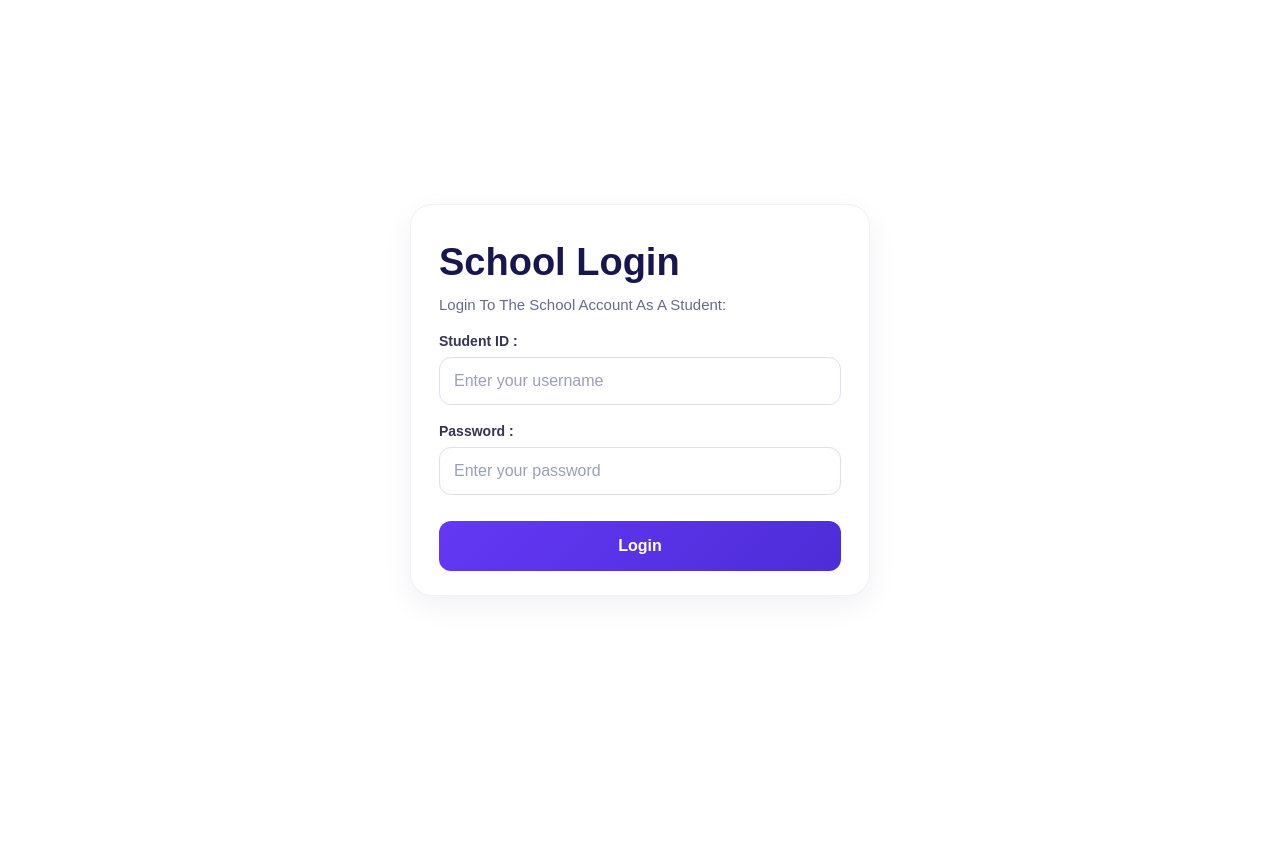
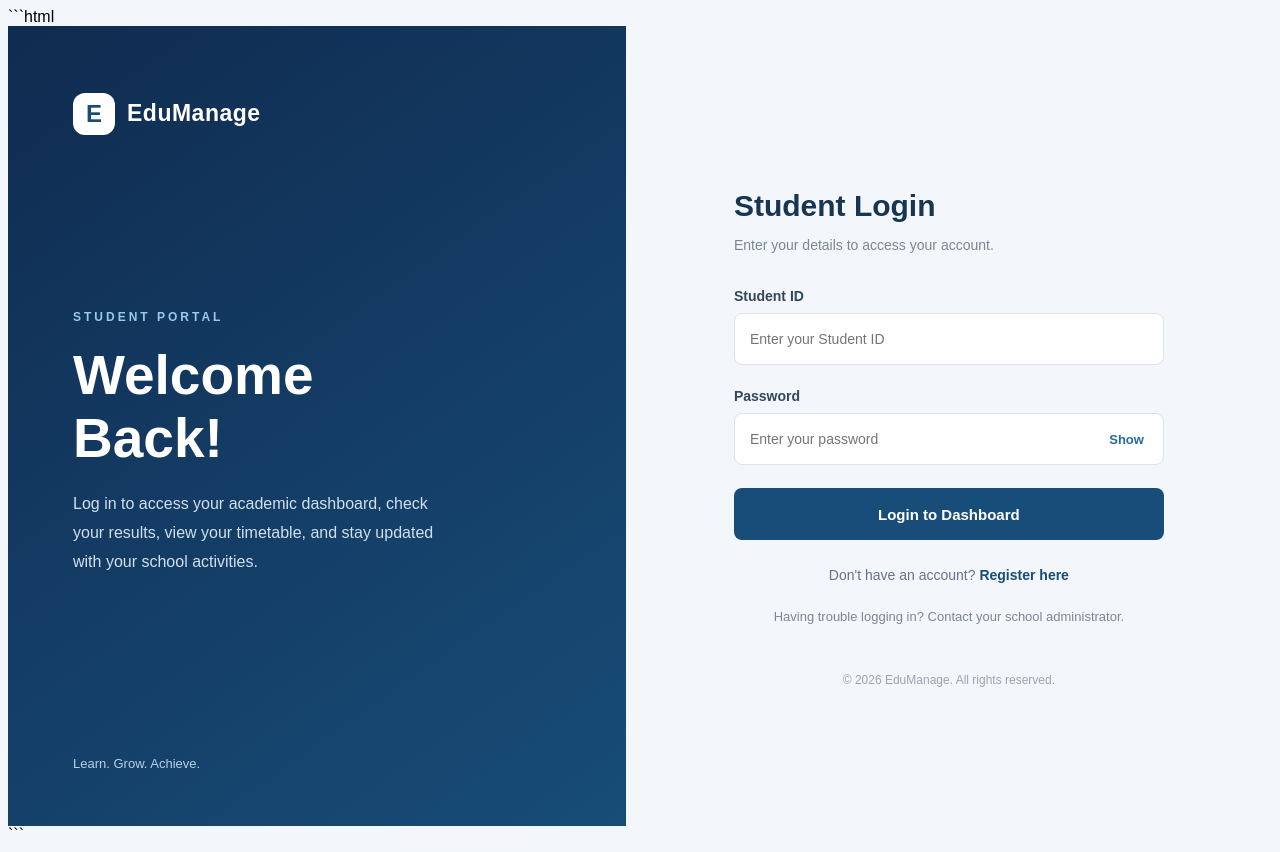
Before and after one commit to KENTECH-001/Student-Management, a Django app: page /login_student in a window 1280 px wide. Before the commit the page ends 596 px from the top, so only its background shows below. Run offline with Django 5.2, Linux system fonts and the light colour scheme.

Commit message:
corrected the login_student

````diff
--- a/static/login_student.css
+++ b/static/login_student.css
@@ -1,222 +1,354 @@
+```css
+/* GENERAL STYLING */
 
 * {
+    margin: 0;
+    padding: 0;
     box-sizing: border-box;
 }
 
-html, body {
-    margin: 0;
-    min-height: 100%;
+body {
     font-family: Arial, Helvetica, sans-serif;
+    background: #f3f6fb;
+    min-height: 100vh;
 }
 
-body {
+.login-container {
+    display: flex;
     min-height: 100vh;
-    display: grid;
-    place-items: center;
-    padding: 24px 16px;
-    background: #ffffff;
-    color: #17164f;
 }
 
-.login-page {
-    width: 100%;
+
+/* LEFT SECTION */
+
+.login-left {
+    width: 45%;
+    background: linear-gradient(145deg, #102b50, #174d78);
+    color: white;
+
+    padding: 55px 65px;
+
     display: flex;
-    justify-content: center;
+    flex-direction: column;
+    justify-content: space-between;
 }
 
-.login-card {
-    width: min(100%, 460px);
-    padding: 32px 28px 24px;
-    border: 1px solid #f0f0f6;
-    border-radius: 22px;
-    background: #ffffff;
-    box-shadow: 0 10px 30px rgba(23, 22, 79, 0.06);
+.brand,
+.mobile-brand {
+    display: flex;
+    align-items: center;
+    gap: 12px;
 }
 
-.brand-block {
+.brand h2,
+.mobile-brand h2 {
+    font-size: 23px;
+    letter-spacing: 0.5px;
+}
+
+.brand-icon {
+    width: 42px;
+    height: 42px;
+
+    background: white;
+    color: #174d78;
+
     display: flex;
     align-items: center;
-    gap: 14px;
+    justify-content: center;
+
+    border-radius: 12px;
+
+    font-size: 24px;
+    font-weight: bold;
+}
+
+.welcome-label {
+    color: #9bc8ed;
+    font-size: 12px;
+    font-weight: bold;
+    letter-spacing: 3px;
+}
+
+.welcome-text h1 {
+    font-size: 55px;
+    line-height: 1.15;
+    margin: 20px 0;
+}
+
+.welcome-text p {
+    color: #d0e0ee;
+    font-size: 16px;
+    line-height: 1.8;
+    max-width: 390px;
+}
+
+.left-footer {
+    color: #b8d1e7;
+    font-size: 13px;
+}
+
+
+/* RIGHT SECTION */
+
+.login-right {
+    width: 55%;
+
+    display: flex;
+    align-items: center;
+    justify-content: center;
+
+    padding: 40px 25px;
+}
+
+.form-wrapper {
+    width: 100%;
+    max-width: 430px;
+}
+
+.form-heading h2 {
+    color: #173653;
+    font-size: 30px;
     margin-bottom: 10px;
 }
 
-.brand-mark {
-    display: grid;
-    place-items: center;
-    width: 52px;
-    height: 52px;
-    border-radius: 16px;
-    background: #f0ebff;
-    font-size: 28px;
+.form-heading p {
+    color: #7b8794;
+    font-size: 14px;
+    margin-bottom: 35px;
 }
 
-.eyebrow {
-    margin: 0;
-    color: #6438f5;
-    font-size: 12px;
-    font-weight: 700;
-    letter-spacing: 0.12em;
-    text-transform: uppercase;
+.mobile-brand {
+    display: none;
 }
 
-h1 {
-    margin: 5px 0 0;
-    color: #17164f;
-    font-size: clamp(28px, 4vw, 38px);
-    line-height: 1.1;
+
+/* FORM INPUTS */
+
+.form-group {
+    margin-bottom: 23px;
 }
 
-.subtitle {
-    margin: 12px 0 20px;
-    color: #666b8d;
-    font-size: 15px;
+.form-group label {
+    display: block;
+
+    color: #33475b;
+    font-size: 14px;
+    font-weight: 600;
+
+    margin-bottom: 9px;
 }
 
-.role-label {
-    margin: 0 0 10px;
-    color: #343454;
+.form-group input {
+    width: 100%;
+    height: 52px;
+
+    padding: 0 15px;
+
+    border: 1px solid #dce3eb;
+    border-radius: 8px;
+
+    background: white;
+
     font-size: 14px;
-    font-weight: 700;
+    outline: none;
+
+    transition: 0.2s;
 }
 
-.role-picker {
-    display: flex;
-    flex-direction: row;
-    gap: 10px;
-    margin-bottom: 22px;
+.form-group input:focus {
+    border-color: #246b9e;
+    box-shadow: 0 0 0 3px rgba(36, 107, 158, 0.1);
 }
 
-.role-button {
-    flex: 1;
-    min-width: 0;
-    min-height: 44px;
-    padding: 8px 6px;
-    border: 1px solid #e5e7f2;
-    border-radius: 12px;
-    background: #ffffff;
-    color: #343454;
-    font: inherit;
-    font-weight: 700;
-    font-size: 13px;
-    cursor: pointer;
-    transition: all 0.2s ease;
-    box-shadow: inset 0 0 0 1px rgba(100, 56, 245, 0.04);
+
+/* PASSWORD FIELD */
+
+.password-wrapper {
+    position: relative;
 }
 
-.role-button:hover {
-    border-color: #6438f5;
-    color: #6438f5;
+.password-wrapper input {
+    padding-right: 70px;
+}
+
+.toggle-password {
+    position: absolute;
+
+    right: 14px;
+    top: 50%;
+
+    transform: translateY(-50%);
+
+    border: none;
+    background: none;
+
+    color: #246b9e;
+
+    font-size: 13px;
+    font-weight: bold;
+
+    cursor: pointer;
+}
+
+
+/* LOGIN BUTTON */
+
+.login-button {
+    width: 100%;
+    height: 52px;
+
+    border: none;
+    border-radius: 8px;
+
+    background: #174d78;
+    color: white;
+
+    font-size: 15px;
+    font-weight: bold;
+
+    cursor: pointer;
+
+    transition: 0.2s;
+}
+
+.login-button:hover {
+    background: #103957;
     transform: translateY(-1px);
 }
 
-.role-button.active {
-    border-color: #6438f5;
-    background: #6438f5;
-    color: #ffffff;
-    box-shadow: 0 10px 20px rgba(100, 56, 245, 0.18);
+
+/* DJANGO MESSAGES */
+
+.message {
+    padding: 12px 15px;
+    border-radius: 7px;
+
+    margin-bottom: 20px;
+
+    font-size: 13px;
+    line-height: 1.5;
 }
 
-.message-box {
-    margin-bottom: 20px;
-    padding: 12px 14px;
-    border: 1px solid rgba(180, 35, 50, 0.15);
-    border-left: 4px solid #b42332;
-    border-radius: 10px;
-    background: #fff3f5;
-    color: #8f1d2c;
+.message.error {
+    background: #fff0f0;
+    color: #b42318;
 }
 
-.message-box p {
-    margin: 0;
+.message.success {
+    background: #eaf8ef;
+    color: #18733c;
+}
+
+.message.warning {
+    background: #fff7e6;
+    color: #946200;
+}
+
+.message.info {
+    background: #eaf3ff;
+    color: #175b9a;
+}
+
+
+/* REGISTRATION SECTION */
+
+.register-section {
+    text-align: center;
+    margin-top: 27px;
+}
+
+.register-section p {
+    color: #64748b;
     font-size: 14px;
 }
 
-form {
-    display: flex;
-    flex-direction: column;
-    gap: 18px;
-}
-
-.field-group {
-    display: flex;
-    flex-direction: column;
-    gap: 8px;
-}
-
-label {
-    color: #343454;
-    font-size: 14px;
-    font-weight: 700;
-}
-
-input {
-    width: 100%;
-    min-height: 48px;
-    padding: 12px 14px;
-    border: 1px solid #dddff1;
-    border-radius: 12px;
-    background: #ffffff;
-    color: #17164f;
-    font: inherit;
-    transition: border-color 0.2s ease, box-shadow 0.2s ease;
-}
-
-input::placeholder {
-    color: #9aa0b7;
-}
-
-input:focus {
-    border-color: #6438f5;
-    box-shadow: 0 0 0 3px rgba(100, 56, 245, 0.12);
-    outline: none;
-}
-
-.submit-btn {
-    min-height: 50px;
-    margin-top: 8px;
-    border: none;
-    border-radius: 12px;
-    background: linear-gradient(135deg, #6438f5 0%, #4d2dd7 100%);
-    color: #ffffff;
-    font: inherit;
-    font-weight: 700;
-    cursor: pointer;
-    transition: transform 0.2s ease, box-shadow 0.2s ease;
-}
-
-.submit-btn:hover {
-    transform: translateY(-1px);
-    box-shadow: 0 12px 25px rgba(100, 56, 245, 0.24);
-}
-
-.switch-link {
-    margin: 18px 0 0;
-    text-align: center;
-    color: #666b8d;
-    font-size: 14px;
-}
-
-.switch-link a {
-    color: #6438f5;
-    font-weight: 700;
+.register-section a {
+    color: #174d78;
+    font-weight: bold;
     text-decoration: none;
 }
 
-.switch-link a:hover {
+.register-section a:hover {
     text-decoration: underline;
 }
 
-@media (max-width: 480px) {
-    .login-card {
-        padding: 24px 18px 20px;
+
+/* HELP TEXT */
+
+.help-text {
+    color: #7b8794;
+    font-size: 13px;
+    line-height: 1.7;
+
+    text-align: center;
+
+    margin-top: 23px;
+}
+
+
+/* FOOTER */
+
+.form-footer {
+    text-align: center;
+
+    color: #9aa4af;
+    font-size: 12px;
+
+    margin-top: 45px;
+}
+
+
+/* MOBILE RESPONSIVENESS */
+
+@media (max-width: 800px) {
+
+    .login-container {
+        display: block;
     }
 
-    .role-picker {
-        gap: 6px;
+    .login-left {
+        display: none;
     }
 
-    .role-button {
-        font-size: 12px;
-        padding: 8px 4px;
+    .login-right {
+        width: 100%;
+        min-height: 100vh;
+
+        padding: 35px 22px;
     }
+
+    .mobile-brand {
+        display: flex;
+        margin-bottom: 45px;
+    }
+
+    .mobile-brand h2 {
+        color: #173653;
+    }
+
+    .form-heading h2 {
+        font-size: 27px;
+    }
+
+    .form-heading p {
+        margin-bottom: 30px;
+    }
+
 }
+
+@media (max-width: 400px) {
+
+    .login-right {
+        padding: 25px 18px;
+    }
+
+    .mobile-brand {
+        margin-bottom: 35px;
+    }
+
+    .form-heading h2 {
+        font-size: 24px;
+    }
+
+}
--- a/templates/login_student.html
+++ b/templates/login_student.html
@@ -1,48 +1,189 @@
+```html
+{% load static %}
 
-{% load static %}
 <!DOCTYPE html>
 <html lang="en">
 <head>
     <meta charset="UTF-8">
     <meta name="viewport" content="width=device-width, initial-scale=1.0">
-    <title>School Login</title>
+
+    <title>Student Login | EduManage</title>
+
     <link rel="stylesheet" href="{% static 'login_student.css' %}">
 </head>
+
 <body>
-    <main class="login-page">
-        <section class="login-card">
 
-            <div>
-                <h1>School Login</h1>
+    <div class="login-container">
+
+        <!-- LEFT SECTION -->
+        <div class="login-left">
+
+            <div class="brand">
+                <div class="brand-icon">E</div>
+                <h2>EduManage</h2>
             </div>
 
-            <p class="subtitle">Login To The School Account As A Student:</p>
+            <div class="welcome-text">
 
+                <span class="welcome-label">STUDENT PORTAL</span>
+
+                <h1>Welcome<br>Back!</h1>
+
+                <p>
+                    Log in to access your academic dashboard,
+                    check your results, view your timetable,
+                    and stay updated with your school activities.
+                </p>
+
+            </div>
+
+            <div class="left-footer">
+                Learn. Grow. Achieve.
+            </div>
+
+        </div>
+
+
+        <!-- RIGHT SECTION -->
+        <div class="login-right">
+
+            <div class="form-wrapper">
+
+                <!-- MOBILE BRAND -->
+                <div class="mobile-brand">
+                    <div class="brand-icon">E</div>
+                    <h2>EduManage</h2>
+                </div>
+
+
+                <div class="form-heading">
+                    <h2>Student Login</h2>
+                    <p>Enter your details to access your account.</p>
+                </div>
+
+
+                <!-- DJANGO MESSAGES -->
                 {% if messages %}
-                <div class="message-box">
                     {% for message in messages %}
-                        <p>{{ message }}</p>
+                        <div class="message {{ message.tags }}">
+                            {{ message }}
+                        </div>
                     {% endfor %}
-                </div>
                 {% endif %}
 
-            <form action="{% url 'login_student' %}" method="POST">
+
+                <!-- LOGIN FORM -->
+                <form method="POST">
+
                     {% csrf_token %}
 
-                <div class="field-group">
-                    <label for="username">Student ID :</label>
-                    <input id="username" type="text" name="username"
-                           placeholder="Enter your username" required>
+                    <div class="form-group">
+
+                        <label for="student_id">Student ID</label>
+
+                        <input
+                            type="text"
+                            id="student_id"
+                            name="student_id"
+                            placeholder="Enter your Student ID"
+                            autocomplete="username"
+                            required
+                        >
+
                     </div>
 
-                <div class="field-group">
-                    <label for="password">Password :</label>
-                    <input id="password" type="password" name="password"
-                           placeholder="Enter your password" required>
+
+                    <div class="form-group">
+
+                        <label for="password">Password</label>
+
+                        <div class="password-wrapper">
+
+                            <input
+                                type="password"
+                                id="password"
+                                name="password"
+                                placeholder="Enter your password"
+                                autocomplete="current-password"
+                                required
+                            >
+
+                            <button
+                                type="button"
+                                class="toggle-password"
+                                onclick="togglePassword()"
+                            >
+                                Show
+                            </button>
+
                         </div>
-                <button type="submit" class="submit-btn">Login</button>
+
+                    </div>
+
+
+                    <button type="submit" class="login-button">
+                        Login to Dashboard
+                    </button>
+
                 </form>
-        </section>
-    </main>
+
+
+                <!-- REGISTRATION LINK -->
+                <div class="register-section">
+
+                    <p>
+                        Don't have an account?
+                        <a href="{% url 'confirm_student_id' %}">
+                            Register here
+                        </a>
+                    </p>
+
+                </div>
+
+
+                <!-- HELP -->
+                <p class="help-text">
+                    Having trouble logging in?
+                    Contact your school administrator.
+                </p>
+
+
+                <div class="form-footer">
+                    © {% now "Y" %} EduManage. All rights reserved.
+                </div>
+
+            </div>
+
+        </div>
+
+    </div>
+
+
+    <!-- PASSWORD VISIBILITY -->
+    <script>
+
+        function togglePassword() {
+
+            const password = document.getElementById("password");
+            const button = document.querySelector(".toggle-password");
+
+            if (password.type === "password") {
+
+                password.type = "text";
+                button.textContent = "Hide";
+
+            } else {
+
+                password.type = "password";
+                button.textContent = "Show";
+
+            }
+
+        }
+
+    </script>
+
 </body>
 </html>
+```
--- a/templates/role.html
+++ b/templates/role.html
@@ -30,7 +30,7 @@
                 <span>Teacher</span>
             </a>
 
-            <a href="{% url 'confirm_student_id' %}" class="role-btn">
+            <a href="{% url 'login_student' %}" class="role-btn">
                 <span class="role-icon">🎓</span>
                 <span>Student</span>
             </a>
````
Lines whose indentation alone changed are shown as unchanged.
